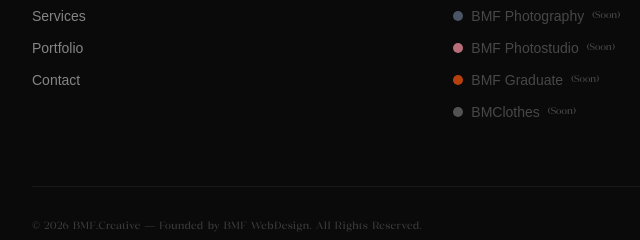
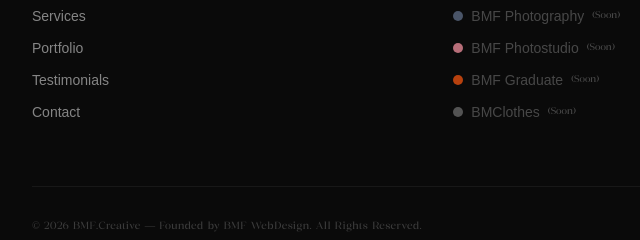
Before and after one commit to bimafebrian2027-maker/bmfcreativeagency, a plain HTML site: page index.html in a window 1280 px wide. Shown: the part 6473-6713 px from the top of the page, 0-640 px from the left. Drawn offline with nearby package versions, Linux system fonts and the light colour scheme; a web font is replaced by a local one.

Commit message:
Update index.html

```diff
--- a/index.html
+++ b/index.html
@@ -1129,6 +1129,7 @@
             <a href="#divisions" class="font-outfit text-white/50 hover:text-white text-sm transition-colors duration-300">Divisions</a>
             <a href="#services" class="font-outfit text-white/50 hover:text-white text-sm transition-colors duration-300">Services</a>
             <a href="#portfolio" class="font-outfit text-white/50 hover:text-white text-sm transition-colors duration-300">Portfolio</a>
+            <a href="#testimonials" class="font-outfit text-white/50 hover:text-white text-sm transition-colors duration-300">Testimonials</a>
             <a href="#contact" class="font-outfit text-white/50 hover:text-white text-sm transition-colors duration-300">Contact</a>
           </div>
         </div>
```
